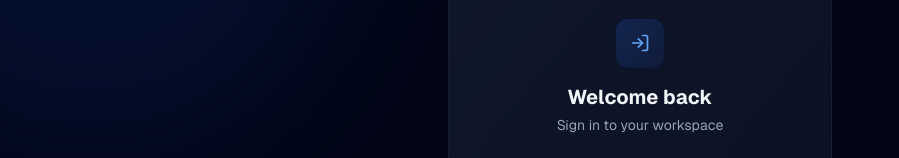
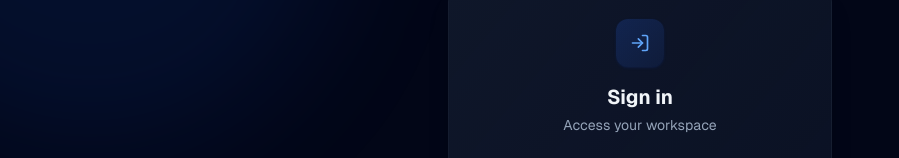
Before and after one commit to sakib-mustafa-ak/workspace-app, a Next.js app in the folder apps/web/: page /auth/login in a window 1280 px wide. Shown: the part 188-346 px from the top of the page, without its empty margins (0-899 px from the left). Built offline with nearby package versions, Linux system fonts and the light colour scheme; no server answers.

Commit message:
fix(web): change login heading to "Sign in"
matches the register page's "Create account" heading style; subtitle
now reads "Access your workspace".

```diff
--- a/apps/web/app/auth/login/page.tsx
+++ b/apps/web/app/auth/login/page.tsx
@@ -55,9 +55,9 @@
             <div className="mx-auto mb-4 flex h-12 w-12 items-center justify-center rounded-xl bg-gradient-to-br from-primary-600/20 to-primary-600/10 shadow-sm shadow-primary-600/10">
               <LogIn size={20} className="text-primary-400" />
             </div>
-            <h1 className="text-xl font-bold">Welcome back</h1>
+            <h1 className="text-xl font-bold">Sign in</h1>
             <p className="mt-1 text-sm text-surface-400">
-              Sign in to your workspace
+              Access your workspace
             </p>
           </div>
 
```
